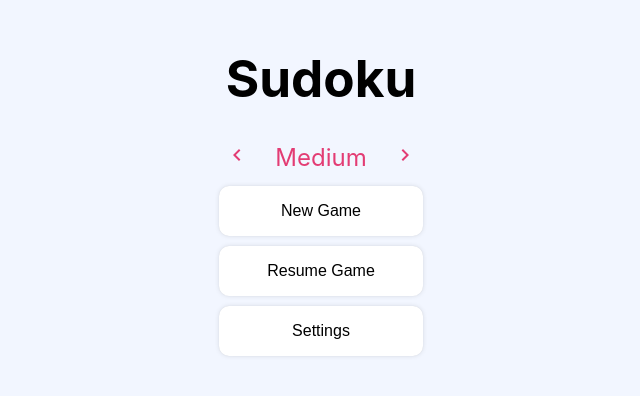
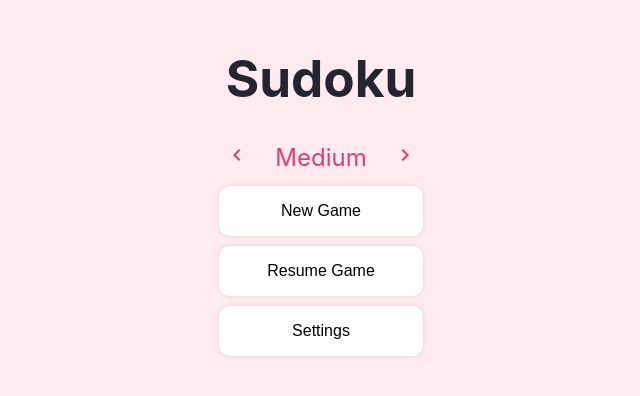
Before and after one commit to alancleetus/React-Sudoku, a React (Vite) app: page / in a window 1280 px wide. Shown: the part 214-610 px from the top of the page, without its empty margins (319-959 px from the left). Built offline with nearby package versions, Linux system fonts and the light colour scheme.

Commit message:
Adding some more styling

```diff
--- a/src/App.css
+++ b/src/App.css
@@ -74,7 +74,7 @@
 }
 
 .sudoku-cell.editable-cell {
-  font-weight: bold;
+  /* font-weight: bold; */
   background-color: var(--editable-cell-bg);
   color: var(--editable-cell-text-color);
 }
@@ -93,7 +93,8 @@
 }
 
 .sudoku-cell.red {
-  color: red;
+  background-color: red;
+  color: white;
 }
 
 .play-pause-button {
--- a/src/components/GameGrid.jsx
+++ b/src/components/GameGrid.jsx
@@ -3,8 +3,8 @@
 import { useState } from "react";
 
 function GameGrid({
+  currInputNumber,
   SudokuGrid,
-  currInputNumber,
   SolutionGrid,
   setSolutionGrid,
 }) {
--- a/src/theme.css
+++ b/src/theme.css
@@ -1,6 +1,6 @@
 /* Light mode theme*/
 [data-theme="light"] {
-  --bg-color: #f2f6ff;
+  --bg-color: #fbf9f3;
   --editable-cell-bg: #ffffff;
   --locked-cell-bg: #ffffff;
 
@@ -18,8 +18,8 @@
 /* Dark mode theme */
 [data-theme="dark"] {
   --bg-color: #23262e;
-  --editable-cell-bg: #262a33;
-  --locked-cell-bg: #566175;
+  --editable-cell-bg: #4b4f54;
+  --locked-cell-bg: #6a6e71;
 
   --text-color: #ffffff;
   --editable-cell-text-color: var(--primary-color);
@@ -87,3 +87,135 @@
   --primary-color: #2cc3b0;
   --secondary-color: #d0f4ed;
 }
+
+/* When color scheme is green and the theme is dark */
+[data-color-scheme="green"][data-theme="dark"] {
+  --bg-color: #1c2a25; /* Dark background with a hint of green */
+  --text-color: #e6f8ec; /* Light text for dark mode */
+}
+
+/* When color scheme is blue and the theme is dark */
+[data-color-scheme="blue"][data-theme="dark"] {
+  --bg-color: #1c2732; /* Dark background with a hint of blue */
+  --text-color: #e5f1ff; /* Light text for dark mode */
+}
+
+/* When color scheme is indigo and the theme is dark */
+[data-color-scheme="indigo"][data-theme="dark"] {
+  --bg-color: #1d1a30; /* Dark background with a hint of indigo */
+  --text-color: #e8e6f1; /* Light text for dark mode */
+}
+
+/* When color scheme is pink and the theme is dark */
+[data-color-scheme="pink"][data-theme="dark"] {
+  --bg-color: #2a1e26; /* Dark background with a hint of pink */
+  --text-color: #ffebf0; /* Light text for dark mode */
+}
+
+/* When color scheme is teal and the theme is dark */
+[data-color-scheme="teal"][data-theme="dark"] {
+  --bg-color: #1c2c2a; /* Dark background with a hint of teal */
+  --text-color: #caefde; /* Light text for dark mode */
+}
+
+/* When color scheme is violet and the theme is dark */
+[data-color-scheme="violet"][data-theme="dark"] {
+  --bg-color: #261d2c; /* Dark background with a hint of violet */
+  --text-color: #d7cbf1; /* Light text for dark mode */
+}
+
+/* When color scheme is lilac and the theme is dark */
+[data-color-scheme="lilac"][data-theme="dark"] {
+  --bg-color: #2a232a; /* Dark background with a hint of lilac */
+  --text-color: #f2dff4; /* Light text for dark mode */
+}
+
+/* When color scheme is olive and the theme is dark */
+[data-color-scheme="olive"][data-theme="dark"] {
+  --bg-color: #2b2a23; /* Dark background with a hint of olive */
+  --text-color: #f6eee1; /* Light text for dark mode */
+}
+
+/* When color scheme is scarlet and the theme is dark */
+[data-color-scheme="scarlet"][data-theme="dark"] {
+  --bg-color: #2a2323; /* Dark background with a hint of scarlet */
+  --text-color: #f6e0e3; /* Light text for dark mode */
+}
+
+/* When color scheme is gray and the theme is dark */
+[data-color-scheme="gray"][data-theme="dark"] {
+  --bg-color: #25282b; /* Dark background with a hint of gray */
+  --text-color: #eaebec; /* Light text for dark mode */
+}
+
+/* When color scheme is aquamarine and the theme is dark */
+[data-color-scheme="aquamarine"][data-theme="dark"] {
+  --bg-color: #1c2927; /* Dark background with a hint of aquamarine */
+  --text-color: #d0f4ed; /* Light text for dark mode */
+}
+
+/* When color scheme is green and the theme is light */
+[data-color-scheme="green"][data-theme="light"] {
+  --bg-color: #e4f6e2; /* Light background with a hint of green */
+  --text-color: #23262e; /* Almost black text for contrast */
+}
+
+/* When color scheme is blue and the theme is light */
+[data-color-scheme="blue"][data-theme="light"] {
+  --bg-color: #e5f1ff; /* Light background with a hint of blue */
+  --text-color: #23262e; /* Almost black text for contrast */
+}
+
+/* When color scheme is indigo and the theme is light */
+[data-color-scheme="indigo"][data-theme="light"] {
+  --bg-color: #e8e6f1; /* Light background with a hint of indigo */
+  --text-color: #23262e; /* Almost black text for contrast */
+}
+
+/* When color scheme is pink and the theme is light */
+[data-color-scheme="pink"][data-theme="light"] {
+  --bg-color: #ffebf0; /* Light background with a hint of pink */
+  --text-color: #23262e; /* Almost black text for contrast */
+}
+
+/* When color scheme is teal and the theme is light */
+[data-color-scheme="teal"][data-theme="light"] {
+  --bg-color: #caefde; /* Light background with a hint of teal */
+  --text-color: #23262e; /* Almost black text for contrast */
+}
+
+/* When color scheme is violet and the theme is light */
+[data-color-scheme="violet"][data-theme="light"] {
+  --bg-color: #d7cbf1; /* Light background with a hint of violet */
+  --text-color: #23262e; /* Almost black text for contrast */
+}
+
+/* When color scheme is lilac and the theme is light */
+[data-color-scheme="lilac"][data-theme="light"] {
+  --bg-color: #f2dff4; /* Light background with a hint of lilac */
+  --text-color: #23262e; /* Almost black text for contrast */
+}
+
+/* When color scheme is olive and the theme is light */
+[data-color-scheme="olive"][data-theme="light"] {
+  --bg-color: #f6eee1; /* Light background with a hint of olive */
+  --text-color: #23262e; /* Almost black text for contrast */
+}
+
+/* When color scheme is scarlet and the theme is light */
+[data-color-scheme="scarlet"][data-theme="light"] {
+  --bg-color: #f6e0e3; /* Light background with a hint of scarlet */
+  --text-color: #23262e; /* Almost black text for contrast */
+}
+
+/* When color scheme is gray and the theme is light */
+[data-color-scheme="gray"][data-theme="light"] {
+  --bg-color: #eaebec; /* Light background with a hint of gray */
+  --text-color: #23262e; /* Almost black text for contrast */
+}
+
+/* When color scheme is aquamarine and the theme is light */
+[data-color-scheme="aquamarine"][data-theme="light"] {
+  --bg-color: #d0f4ed; /* Light background with a hint of aquamarine */
+  --text-color: #23262e; /* Almost black text for contrast */
+}
```
